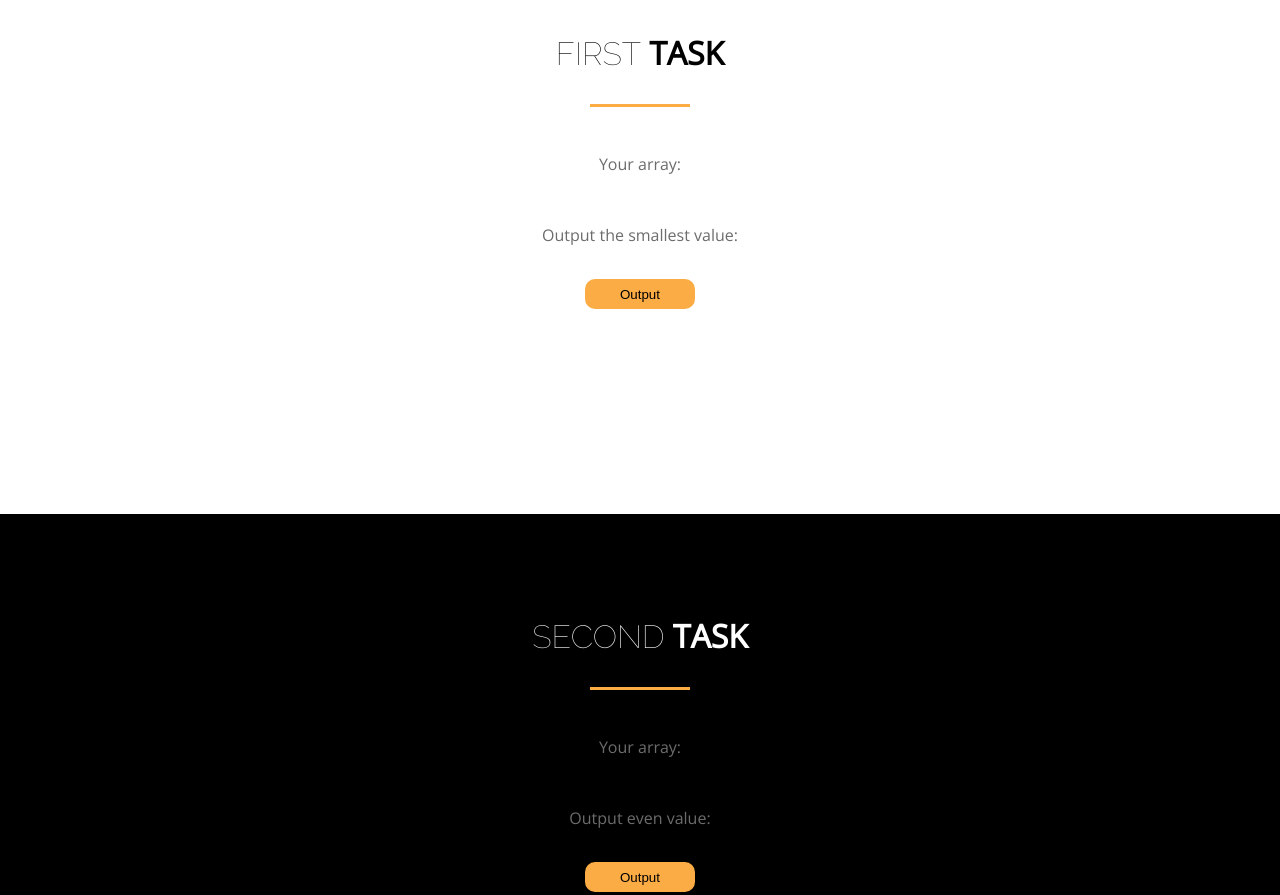
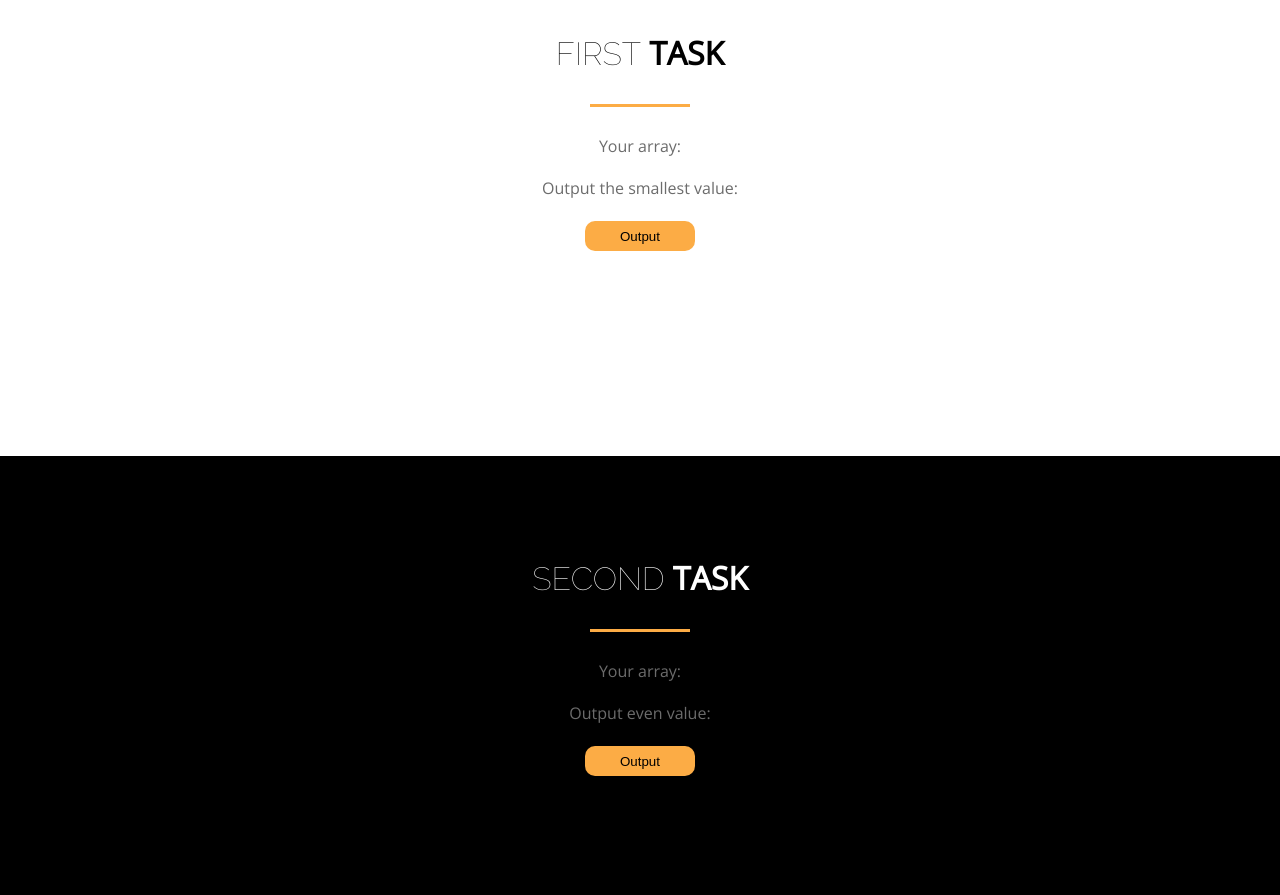
Before and after one commit to andrii142/myproject, a plain HTML site: page index.html in a window 1280 px wide. Shown: the part 860-1755 px from the top of the page. Drawn offline with nearby package versions, Linux system fonts and the light colour scheme.

Commit message:
Update style.css

```diff
--- a/style.css
+++ b/style.css
@@ -180,6 +180,7 @@ main {
 }
 
 .first__task__container p {
+  line-height: 5px;
   margin-bottom: 30px;
   color: #6c6c6c;
 }
@@ -217,6 +218,7 @@ main {
 }
 
 .second__task__container p {
+  line-height: 5px;
   margin-bottom: 30px;
   color: #6c6c6c;
 }
```
